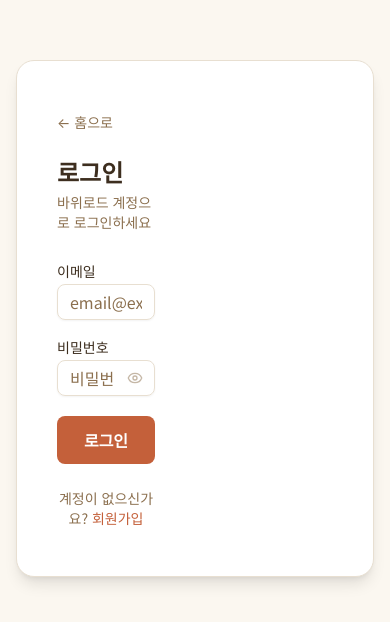
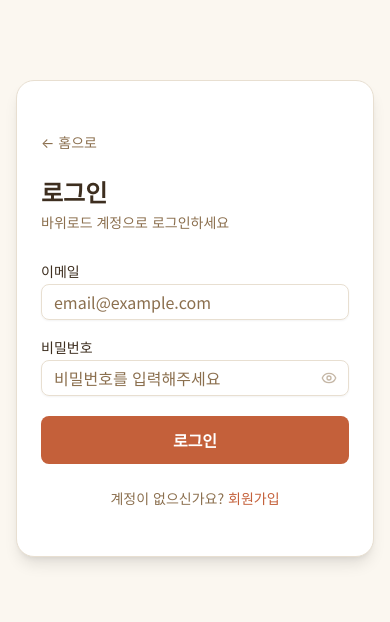
Before and after one commit to vght103/bawi-road-service, a React (Vite) app: page /login in a window 390 px wide. Shown: the part 104-726 px from the top of the page. Built offline with nearby package versions, Linux system fonts and the light colour scheme; no server answers; a web font is replaced by a local one.

Commit message:
fix: 로그인/회원가입 페이지 모바일 반응형 레이아웃 수정
- 폼 영역 w-1/2 → w-full lg:w-1/2로 변경
- 모바일 좌우 패딩 px-6으로 조정

Co-Authored-By: Claude Opus 4.6 <noreply@anthropic.com>

```diff
--- a/src/pages/LoginPage.tsx
+++ b/src/pages/LoginPage.tsx
@@ -47,7 +47,7 @@ export default function LoginPage() {
     <div className="flex min-h-dvh items-center justify-center bg-cream px-4 py-12">
       <div className="flex w-full max-w-[1000px] overflow-hidden rounded-2xl bg-white shadow-lg border border-beige-dark">
       {/* Left: Form */}
-      <div className="flex w-1/2 items-center justify-center px-10 py-12">
+      <div className="flex w-full lg:w-1/2 items-center justify-center px-6 sm:px-10 py-12">
         <div className="w-full max-w-sm">
           <div className="mb-8">
             <Link
--- a/src/pages/SignupPage.tsx
+++ b/src/pages/SignupPage.tsx
@@ -126,7 +126,7 @@ export default function SignupPage() {
     <div className="flex min-h-dvh items-center justify-center bg-cream px-4 py-12">
       <div className="flex w-full max-w-[1000px] overflow-hidden rounded-2xl bg-white shadow-lg border border-beige-dark">
       {/* Left: Form */}
-      <div className="flex w-1/2 items-center justify-center px-10 py-12">
+      <div className="flex w-full lg:w-1/2 items-center justify-center px-6 sm:px-10 py-12">
         <div className="w-full max-w-sm">
           <div className="mb-8">
             <Link
```
